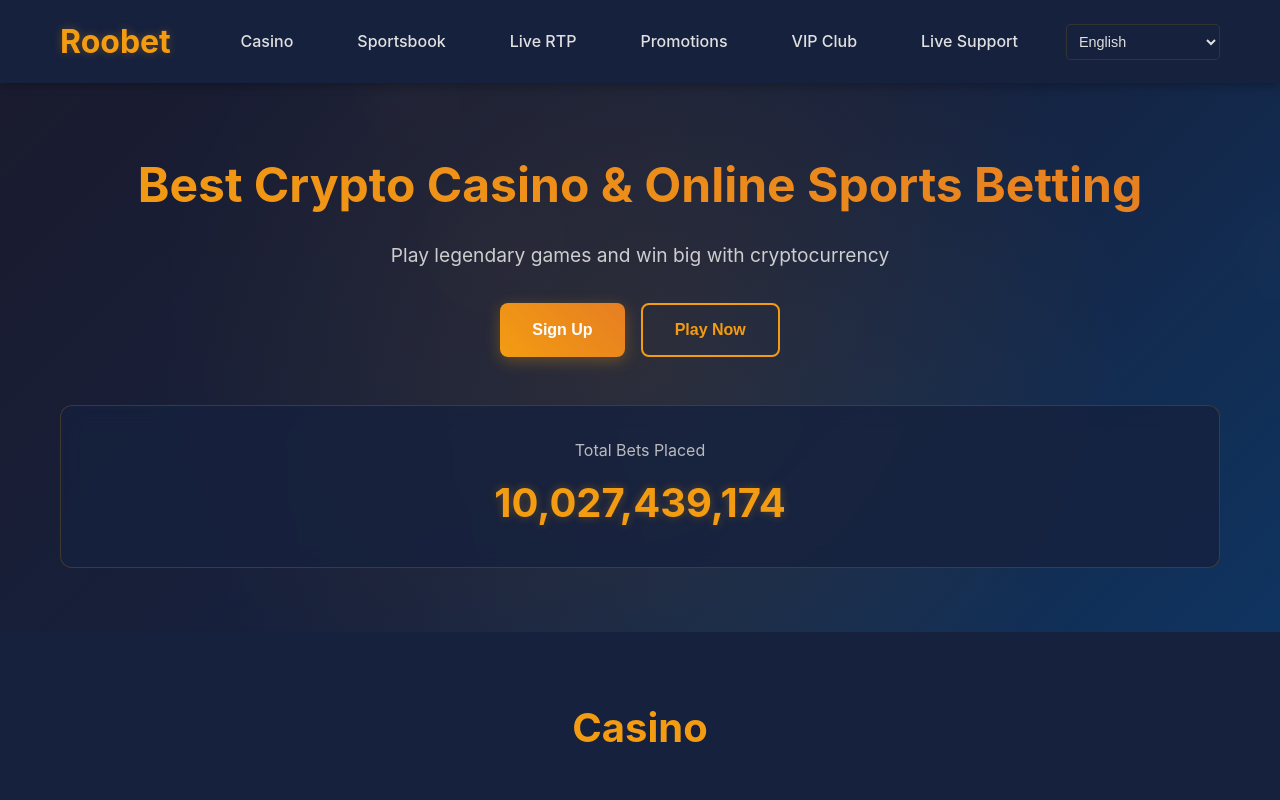
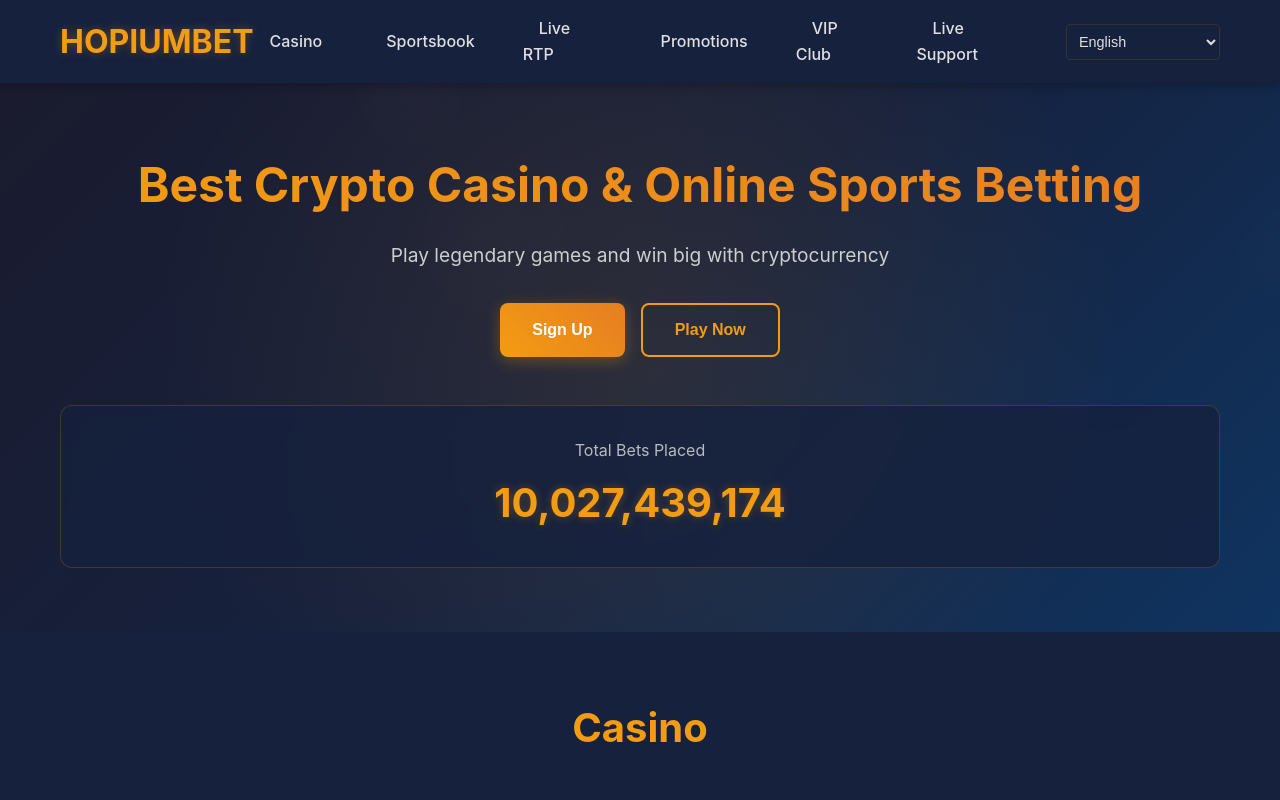
Before and after one commit to Caleb0523/roobet-crypto-casino-sports-betting, a plain HTML site: page index.html in a window 1280 px wide. Shown: the top 800 px of the page. Drawn offline with Linux system fonts and the light colour scheme.

Commit message:
Update index.html

```diff
--- a/index.html
+++ b/index.html
@@ -3,14 +3,14 @@
 <head>
     <meta charset="UTF-8">
     <meta name="viewport" content="width=device-width, initial-scale=1.0">
-    <title>Roobet | Best Crypto Casino & Online Sports Betting</title>
+    <title>Hopiumbet | Best Crypto Casino & Online Sports Betting</title>
     <link rel="stylesheet" href="css/styles.css">
 </head>
 <body>
     <header class="header">
         <div class="container">
             <div class="logo">
-                <h1>Roobet</h1>
+                <h1>HOPIUMBET</h1>
             </div>
             <nav class="nav">
                 <ul class="nav-links">
```
